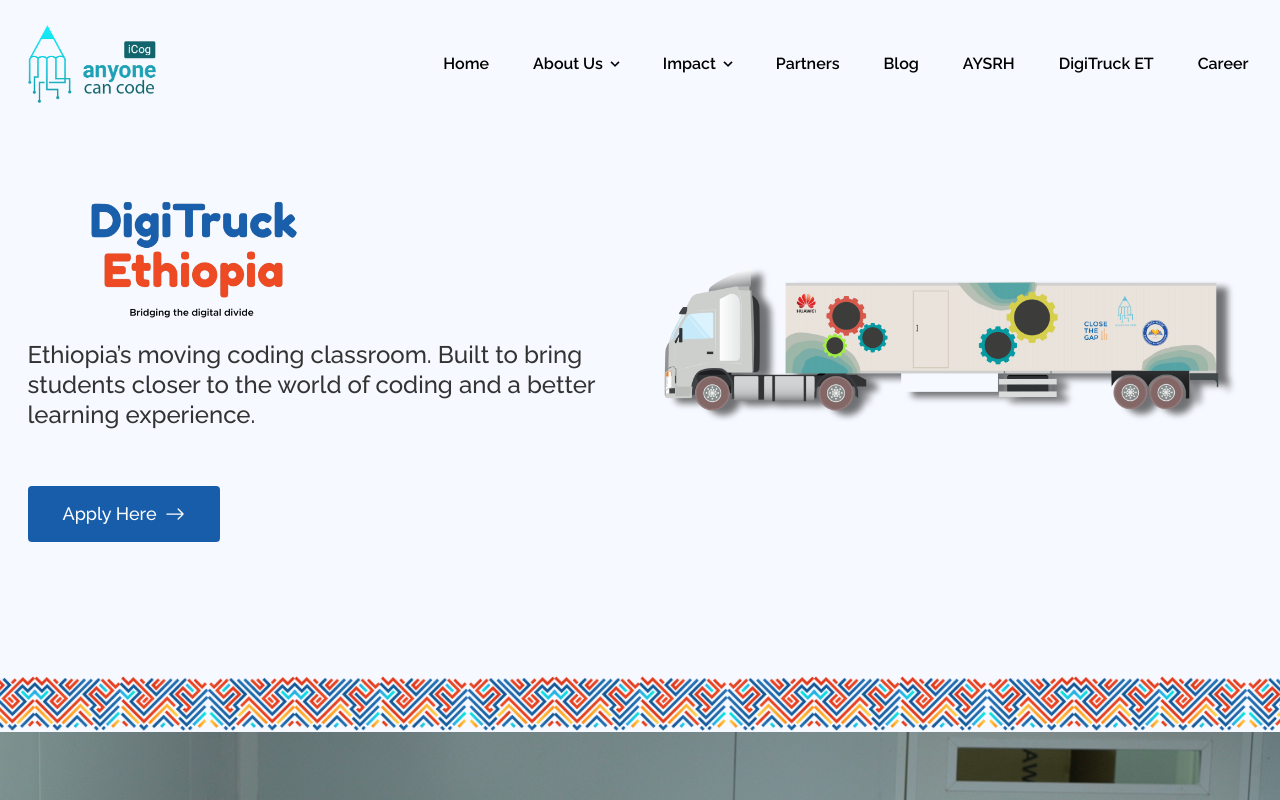
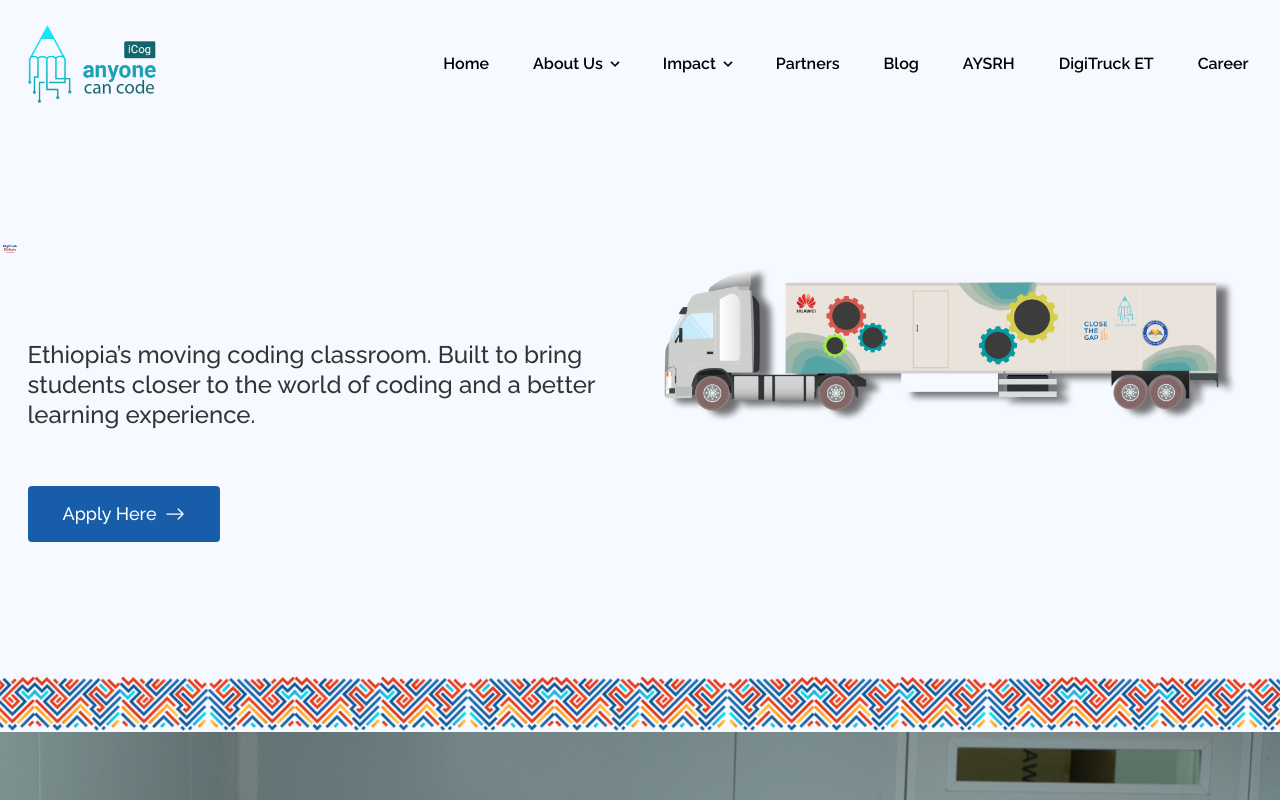
Before and after one commit to Admin-iCog-ACC/DigiTruckRegistration, a Next.js app: page / in a window 1280 px wide. Shown: the top 800 px of the page. Built offline with nearby package versions, Linux system fonts and the light colour scheme.

Commit message:
Update DigiTruckHome.js

```diff
--- a/components/DigiTruckHome.js
+++ b/components/DigiTruckHome.js
@@ -14,7 +14,7 @@
                   DigiTruck <span className="text-[#EE4823]"> Ethiopia </span>
                 </h1> */}
                 <div className=" flex items-start justify-start w-full h-44">
-                  <div className=" w-full md:w-3/5 lg:-ml-4 h-full relative">
+                  <div className=" w-full md:w-5 lg:-ml-7 h-full relative">
                     <Image
                       className=""
                       layout="fill"
```
